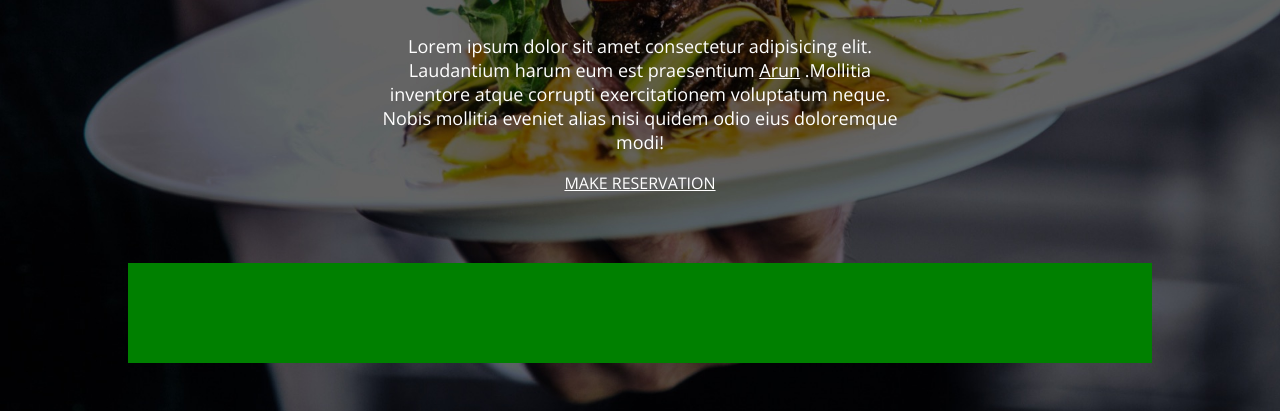
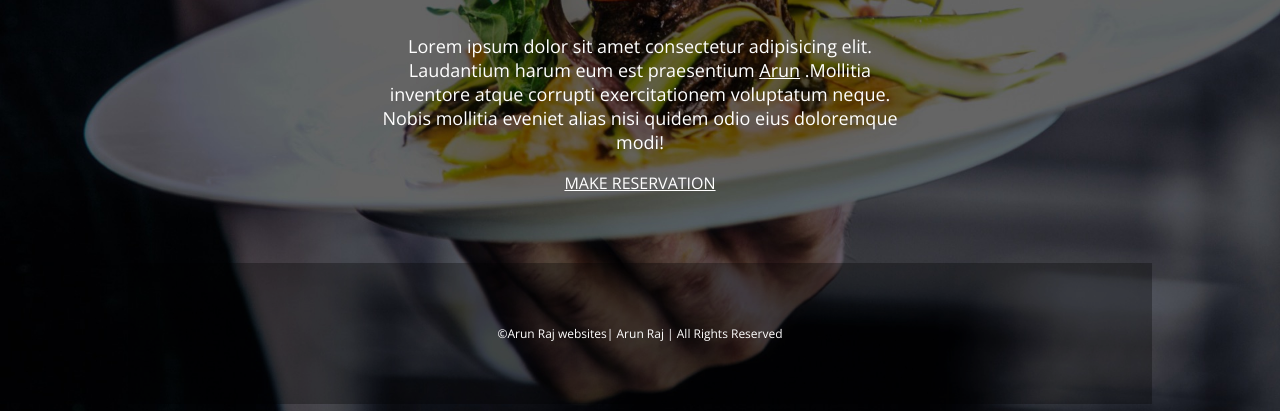
Before and after one commit to arunraj-ag/restaurant_website, a plain HTML site: page index.html in a window 1280 px wide. Shown: the part 389-800 px from the top of the page. Drawn offline with nearby package versions, Linux system fonts and the light colour scheme.

Commit message:
Footer Completion

```diff
--- a/index.html
+++ b/index.html
@@ -44,7 +44,7 @@
 
 
         <footer>
-
+            <p> &copy;Arun Raj websites| Arun Raj | All Rights Reserved</p>
         </footer>
 
     </div>
--- a/styles.css
+++ b/styles.css
@@ -48,8 +48,16 @@ main {
 }
 
 footer {
-    background-color: green;
-    height: 100px;
+    background-color: rgba(0, 0, 0, 0.319);
+    padding-top: 50px;
+    padding-bottom: 50px;
+    color: white;
+    font-family: Open Sans;
+    text-align: center;
+}
+
+footer p{
+    font-size: 12px;
 }
 
 h1{
```
